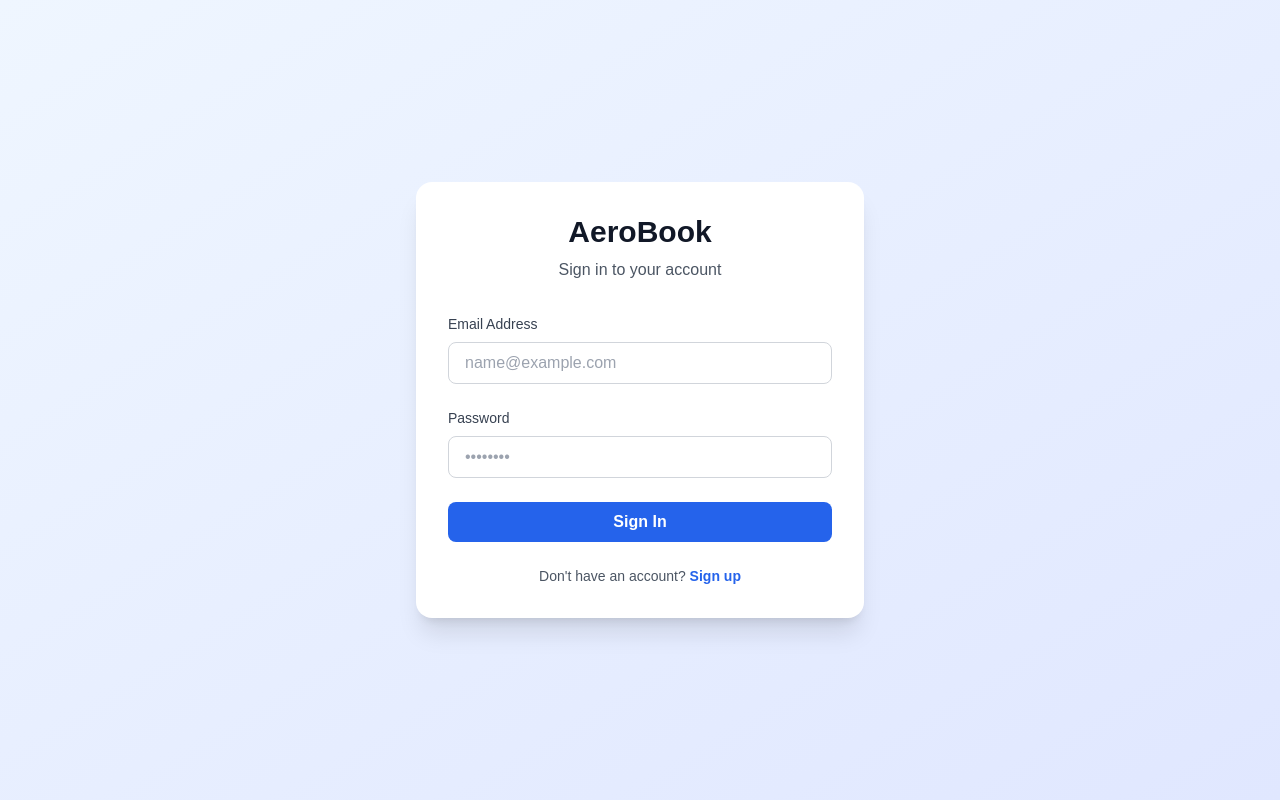
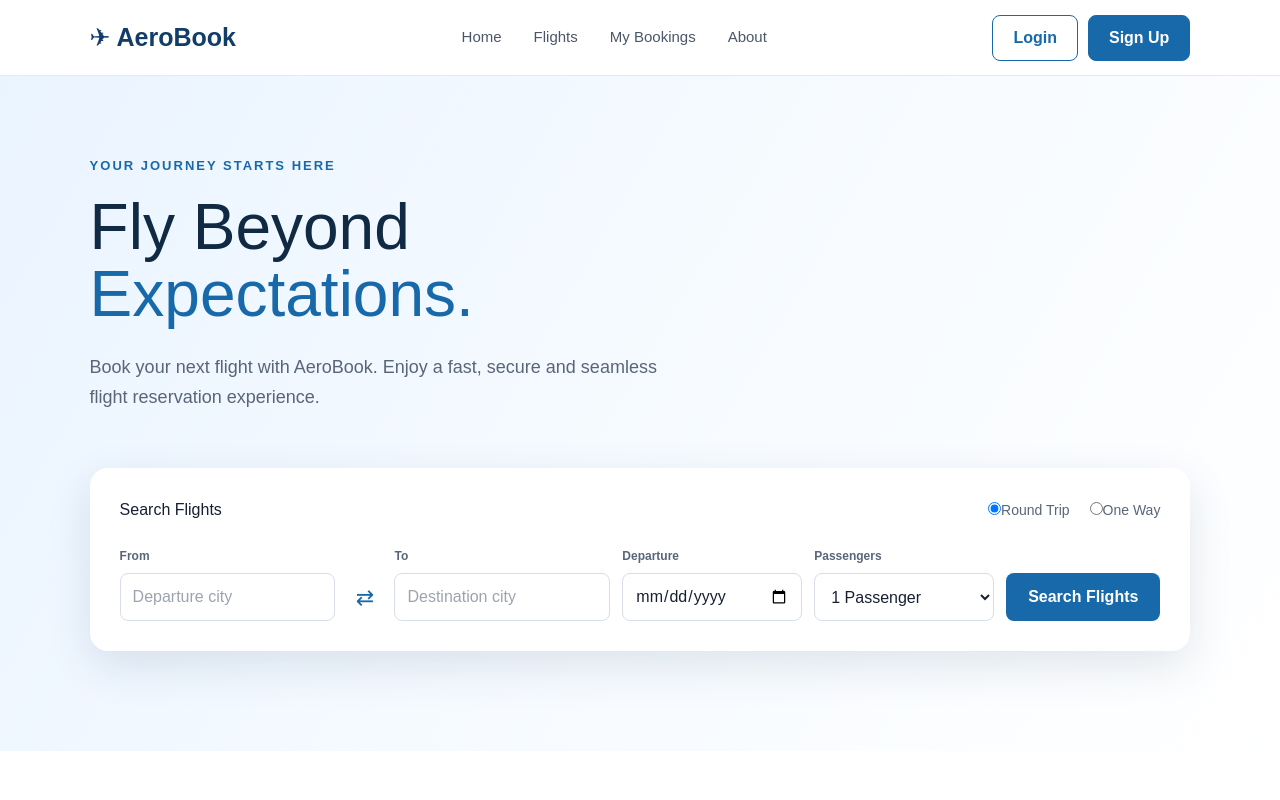
Before and after one commit to Akib-1243/AeroBook-Premium, a React (Vite) app in the folder frontend/: page / in a window 1280 px wide. Before the commit this address led to /login. Shown: the top 800 px of the page. Built offline with nearby package versions, Linux system fonts and the light colour scheme; the HTML template or start-up script is replaced by a standard one.

Commit message:
Preserve main routes after admin merge

```diff
--- a/frontend/src/App.jsx
+++ b/frontend/src/App.jsx
@@ -43,7 +43,7 @@
         }
       />
       <Route path="/admin" element={<AdminDashboardPage />} />
-      <Route path="/" element={<Navigate to={isAuthenticated ? '/home' : '/login'} replace />} />
+      <Route path="/" element={<HomePage />} />
     </Routes>
   );
 }
```
